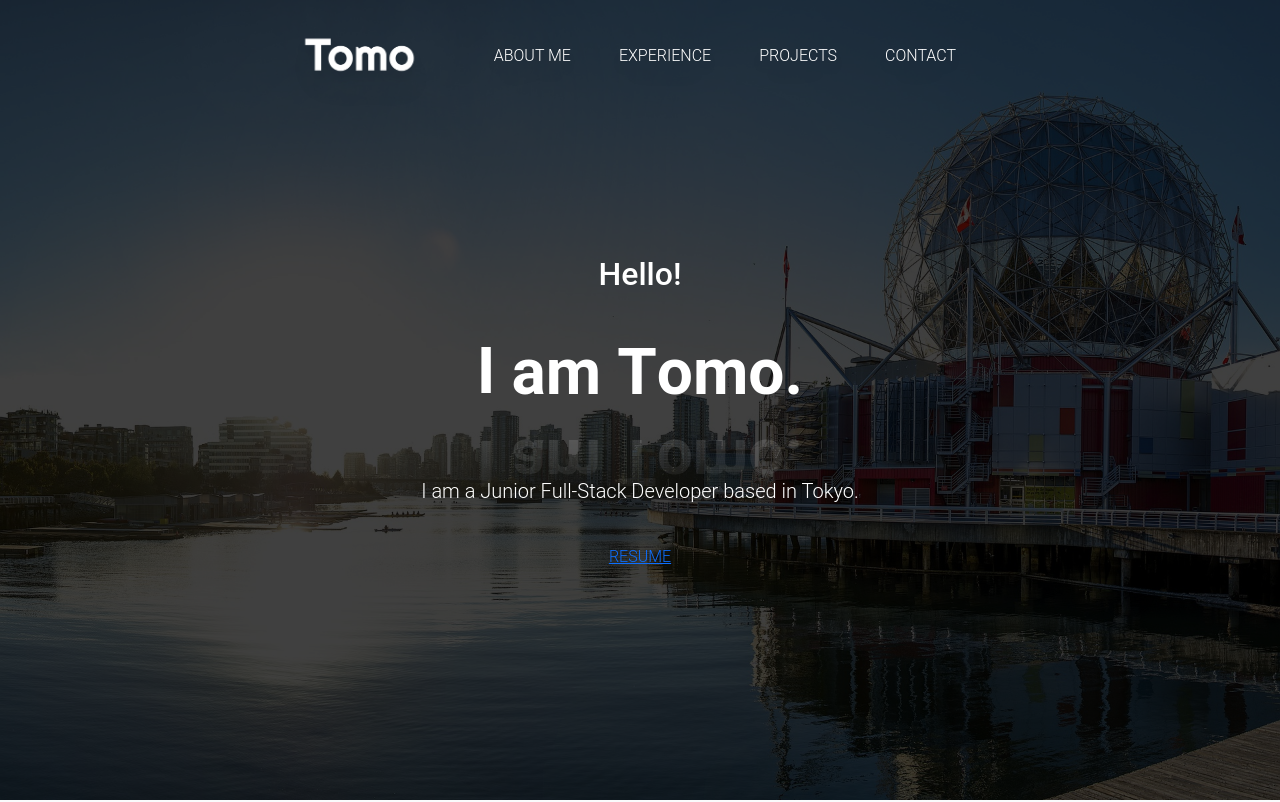
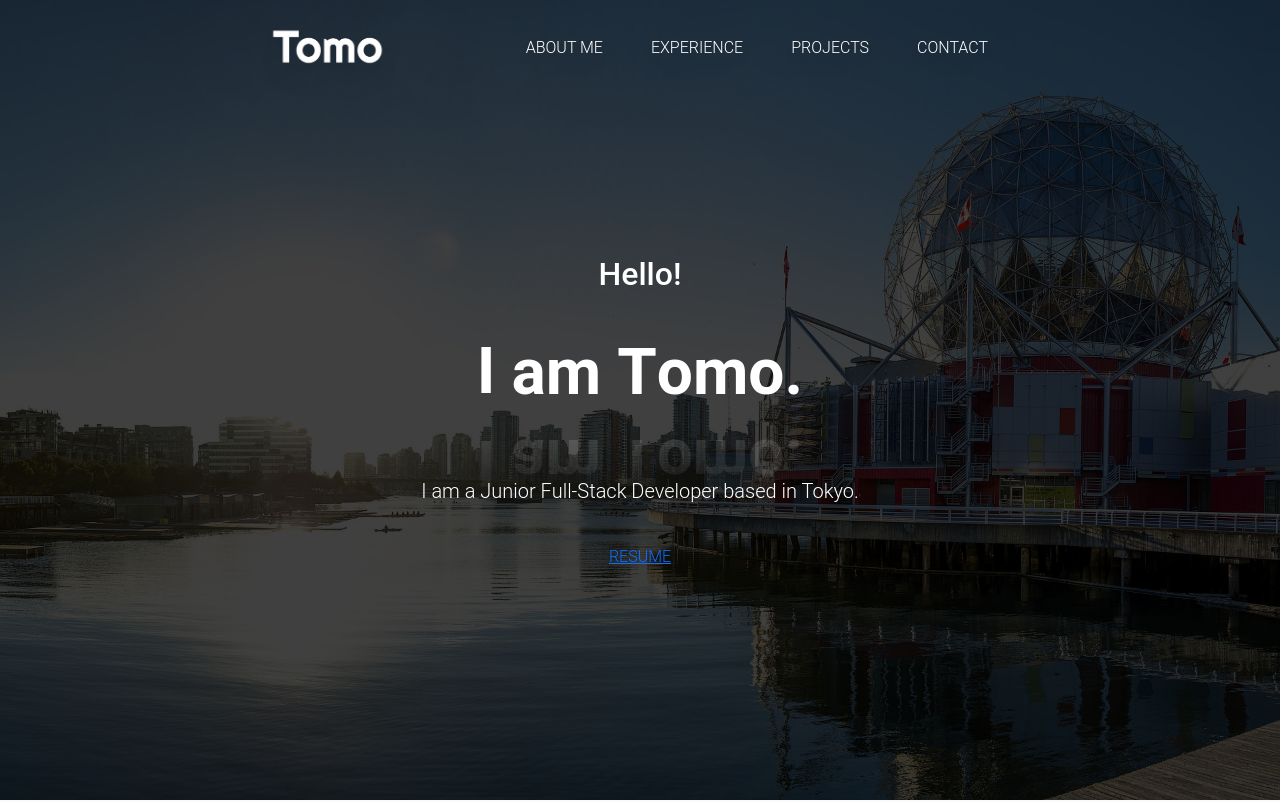
Before and after one commit to Tomoyuki3001/portfolio-v2, a Next.js app: page / in a window 1280 px wide. Shown: the top 802 px of the page. Built offline with nearby package versions, Linux system fonts and the light colour scheme.

Commit message:
added a couple of style

```diff
--- a/app/components/header.jsx
+++ b/app/components/header.jsx
@@ -29,7 +29,7 @@ export default function Header() {
       className="z-[100] fixed top-0 w-full ease-in-out duration-300 drop-shadow-xl"
       style={{ backgroundColor: navBg }}
     >
-      <nav className="navbar navbar-expand-lg navbar-light lg:mx-72 lg:my-4">
+      <nav className="navbar navbar-expand-lg navbar-light lg:mx-64 lg:my-2">
         <div className="container-fluid">
           <a className="navbar-brand" href="#">
             <Image src={logo} alt="My logo" width={120} />
--- a/app/page.js
+++ b/app/page.js
@@ -12,7 +12,7 @@ export default function Home() {
     <>
       <Header />
       <Top />
-      <div className="lg:px-72 bg-gray-50">
+      <div className="lg:px-64 bg-gray-50">
         <Introduction />
         <Experience />
         <Projects />
```
